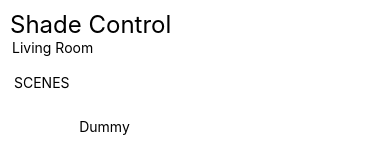
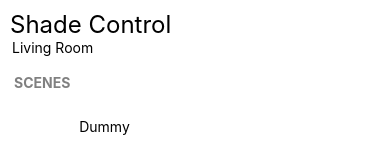
Before and after one commit to itzyashh/ControlScreenApp, a React Native app: screen / in a window 390 px wide. Shown: the top 164 px of the page. Built offline with nearby package versions, Linux system fonts and the light colour scheme.

Commit message:
Update SceneSection.js

```diff
--- a/src/components/SceneSection/SceneSection.js
+++ b/src/components/SceneSection/SceneSection.js
@@ -24,6 +24,6 @@ const styles = StyleSheet.create({
     fontWeight: 'bold',
     color: 'grey'
   },
-  text:{flex:1}
+  test:{flex:1}
 })
 export default ContentSection
```
